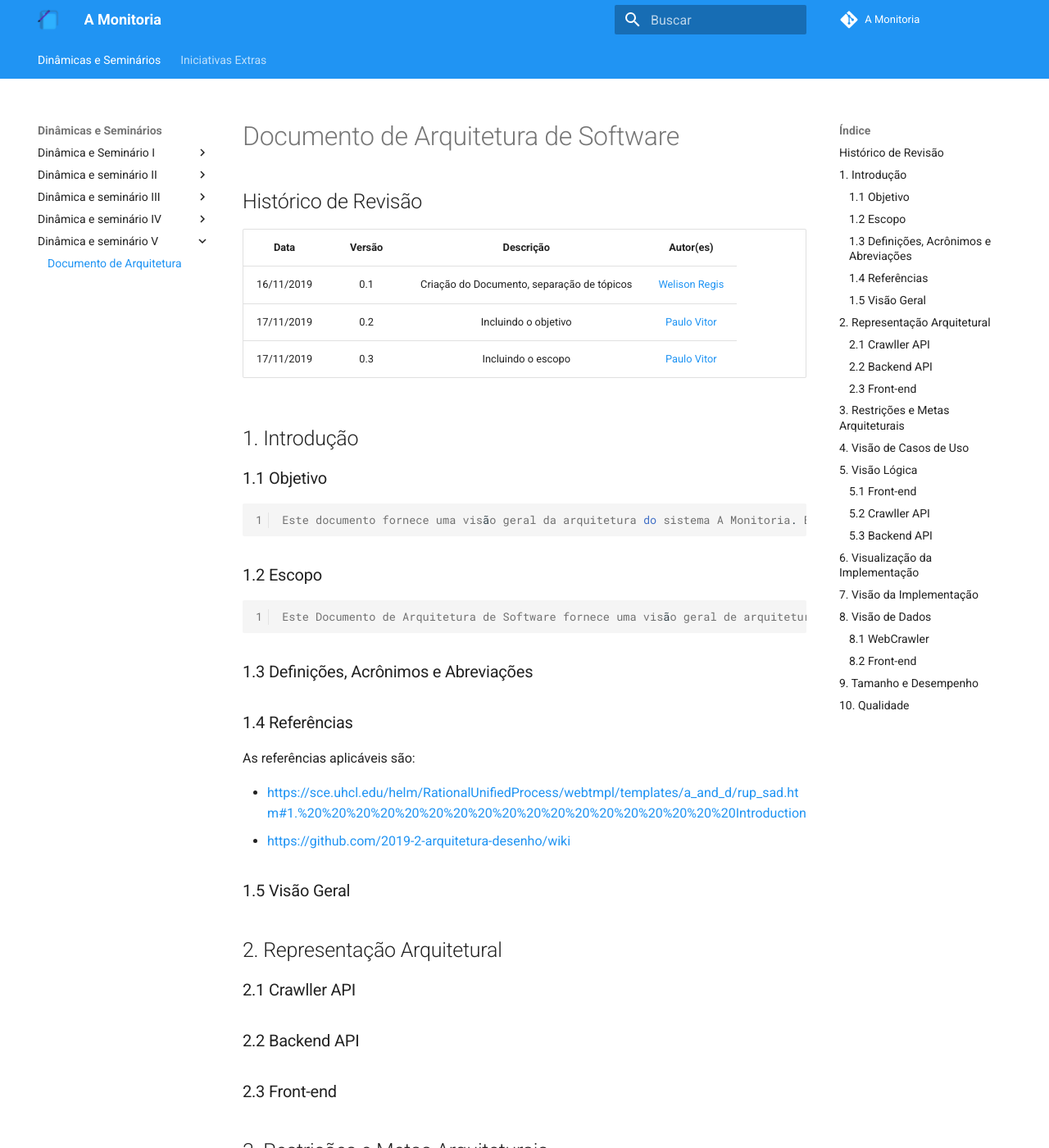
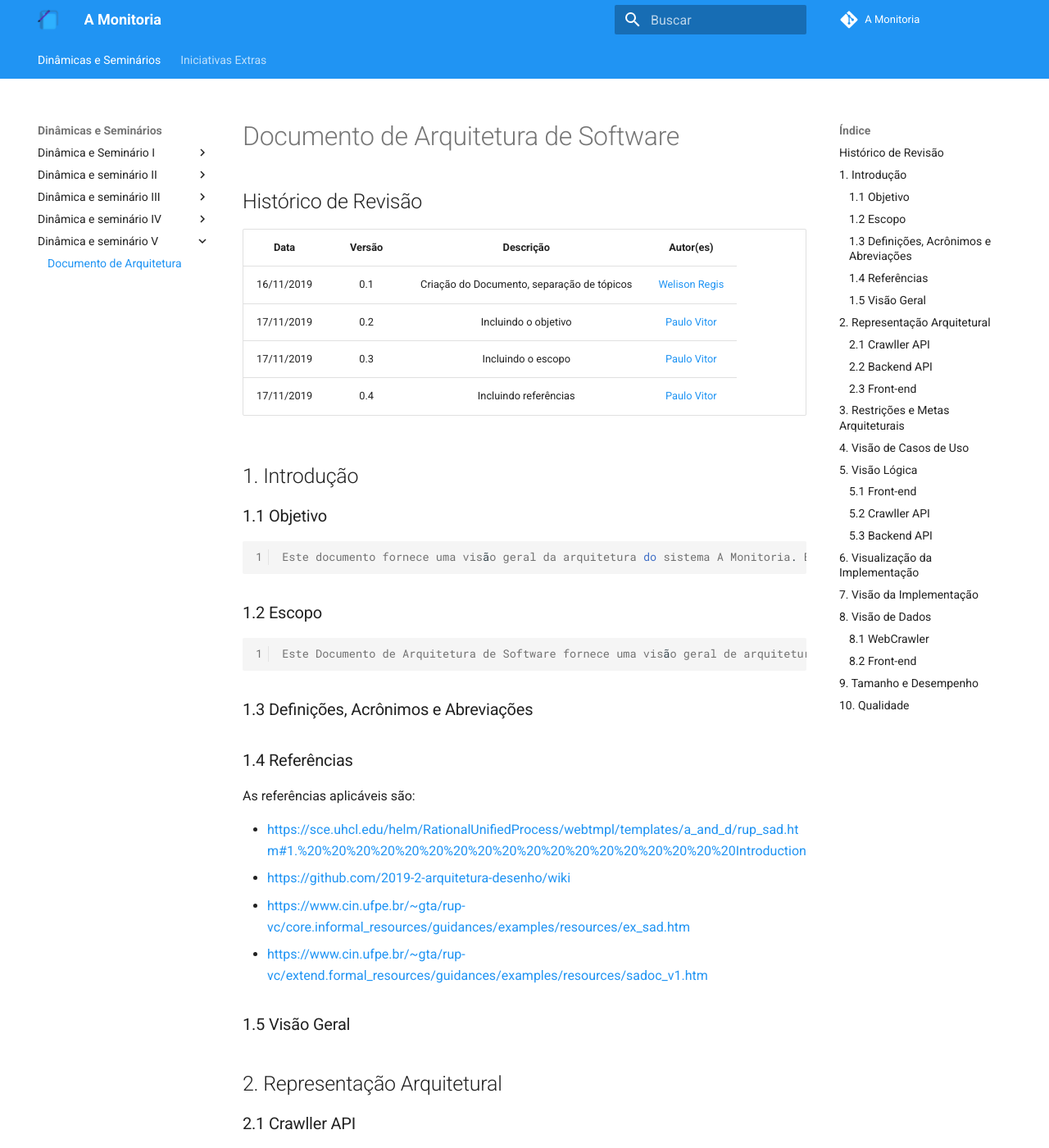
Before and after one commit to 2019-2-arquitetura-desenho/wiki, an MkDocs documentation site: the page built from docs/dinamica_seminario_V/documento_arquitetura.md, in a window 1280 px wide and 1400 px high. Shown: the whole window at 82% size. Built offline with MkDocs 1.6.1 and Material for MkDocs 9.7.7, drawn with Linux system fonts in a browser that asks for light colours; comment, search, counter and statistics services are not loaded; old or Windows-style settings are respelled for this version of MkDocs.

Commit message:
Adding references to Architecture Document

```diff
--- a/docs/dinamica_seminario_V/documento_arquitetura.md
+++ b/docs/dinamica_seminario_V/documento_arquitetura.md
@@ -7,6 +7,7 @@
 | 16/11/2019 | 0.1 | Criação do Documento, separação de tópicos | [Welison Regis](https://github.com/WelisonR) |
 | 17/11/2019 | 0.2 | Incluindo o objetivo | [Paulo Vitor](https://github.com/PauloVitorRocha) |
 | 17/11/2019 | 0.3 | Incluindo o escopo | [Paulo Vitor](https://github.com/PauloVitorRocha) |
+| 17/11/2019 | 0.4 | Incluindo referências | [Paulo Vitor](https://github.com/PauloVitorRocha) |
 
 
 ## 1. Introdução
@@ -27,6 +28,8 @@ As referências aplicáveis são:
 * <https://sce.uhcl.edu/helm/RationalUnifiedProcess/webtmpl/templates/a_and_d/rup_sad.htm#1.%20%20%20%20%20%20%20%20%20%20%20%20%20%20%20%20%20%20Introduction>
 <br/>
 * <https://github.com/2019-2-arquitetura-desenho/wiki>
+* <https://www.cin.ufpe.br/~gta/rup-vc/core.informal_resources/guidances/examples/resources/ex_sad.htm>
+* <https://www.cin.ufpe.br/~gta/rup-vc/extend.formal_resources/guidances/examples/resources/sadoc_v1.htm>
 
 
 ### 1.5 Visão Geral
```
